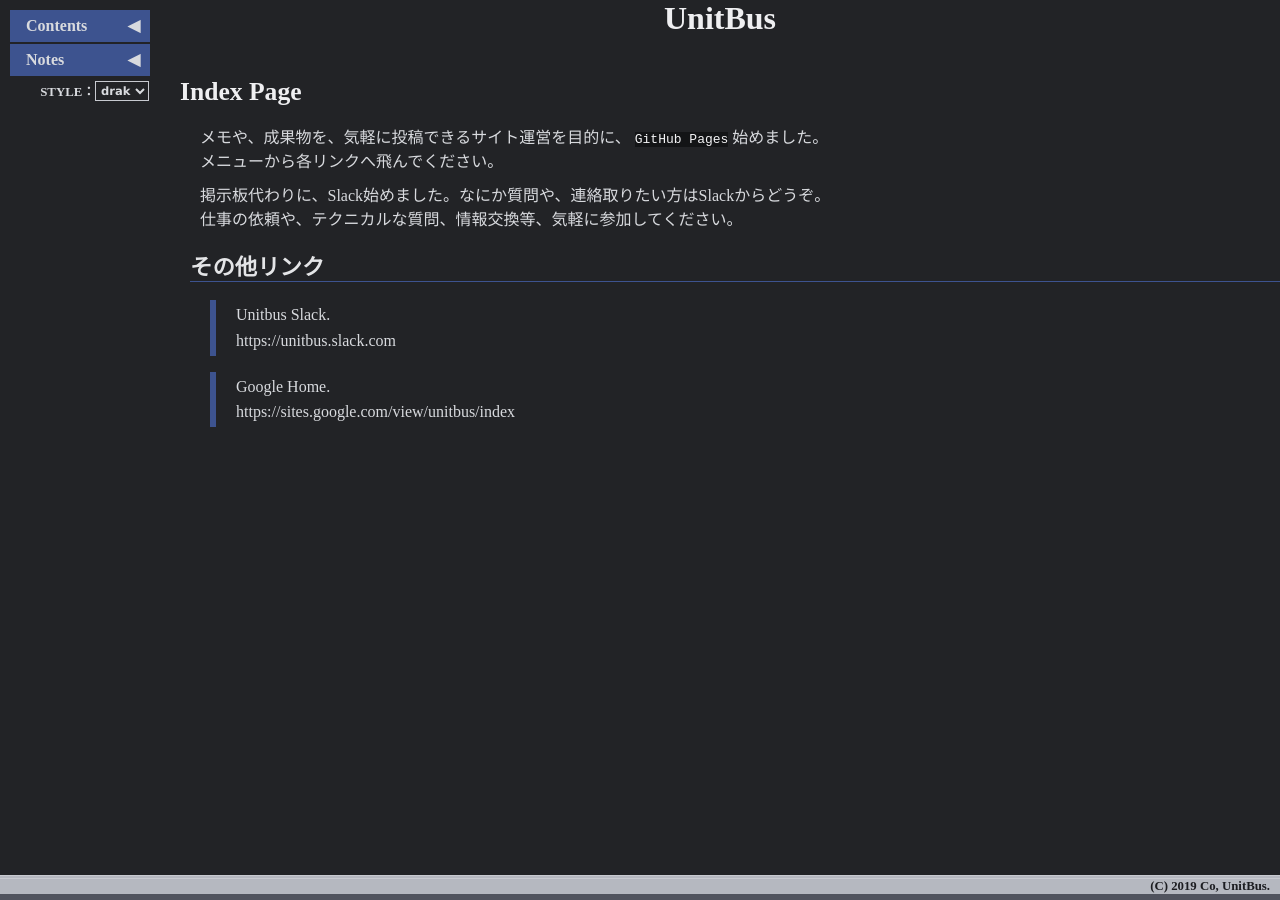
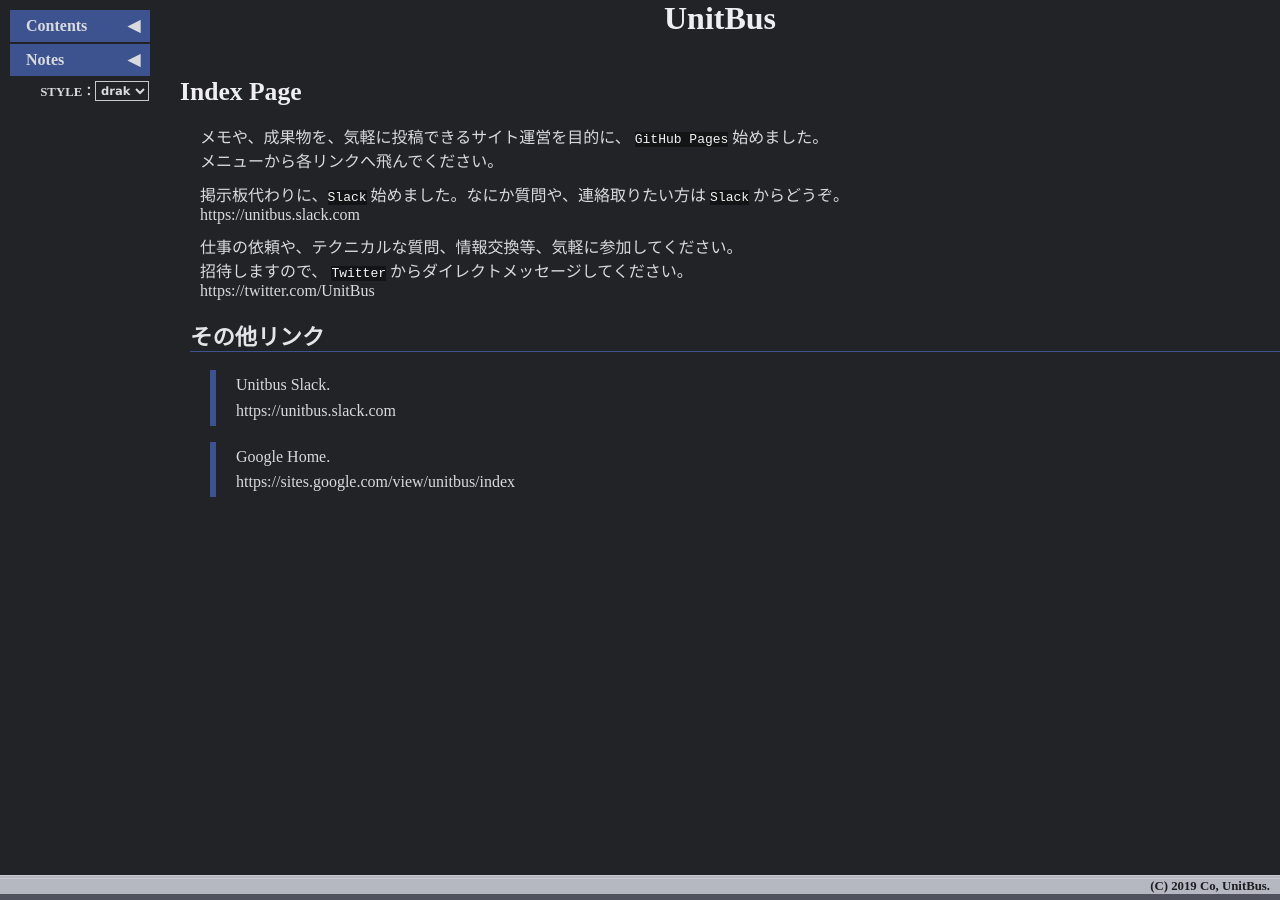
Before and after one commit to unitbus/unitbus.github.io, a Jekyll site: the page built from index.md, in a window 1280 px wide. Built offline with Jekyll 4.4.1, drawn with Linux system fonts in a browser that asks for light colours.

Commit message:
Update index.md

```diff
--- a/index.md
+++ b/index.md
@@ -8,8 +8,12 @@ title: UnitBus
 メモや、成果物を、気軽に投稿できるサイト運営を目的に、 `GitHub Pages` 始めました。
 メニューから各リンクへ飛んでください。
 
-掲示板代わりに、Slack始めました。なにか質問や、連絡取りたい方はSlackからどうぞ。
+掲示板代わりに、`Slack` 始めました。なにか質問や、連絡取りたい方は `Slack` からどうぞ。
+https://unitbus.slack.com
+
 仕事の依頼や、テクニカルな質問、情報交換等、気軽に参加してください。
+招待しますので、 `Twitter` からダイレクトメッセージしてください。
+https://twitter.com/UnitBus
 
 ## その他リンク
 
```
